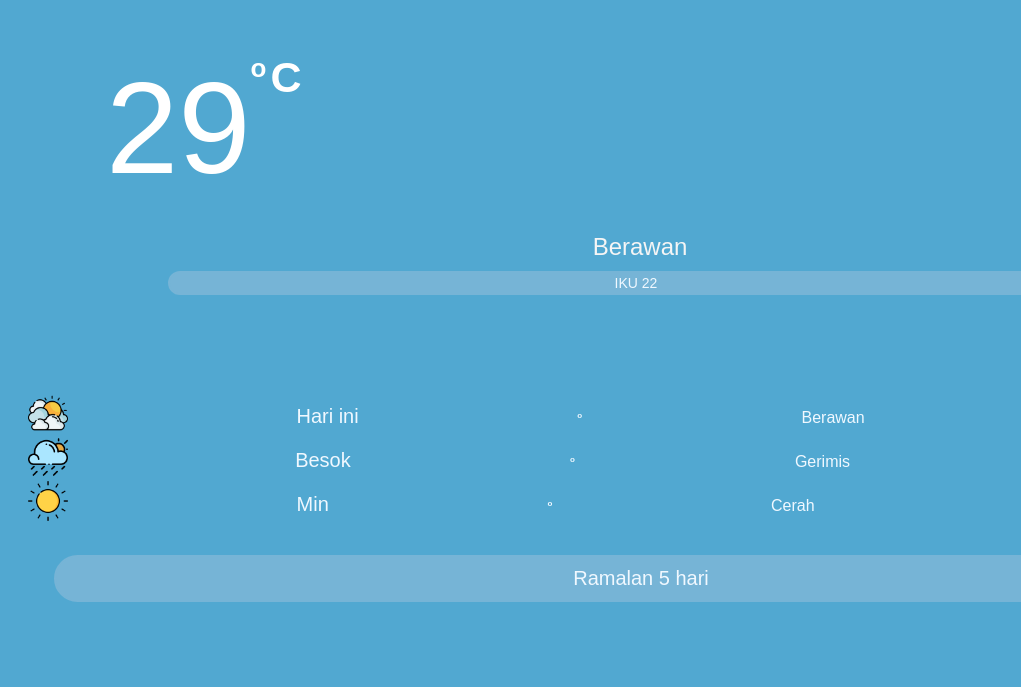
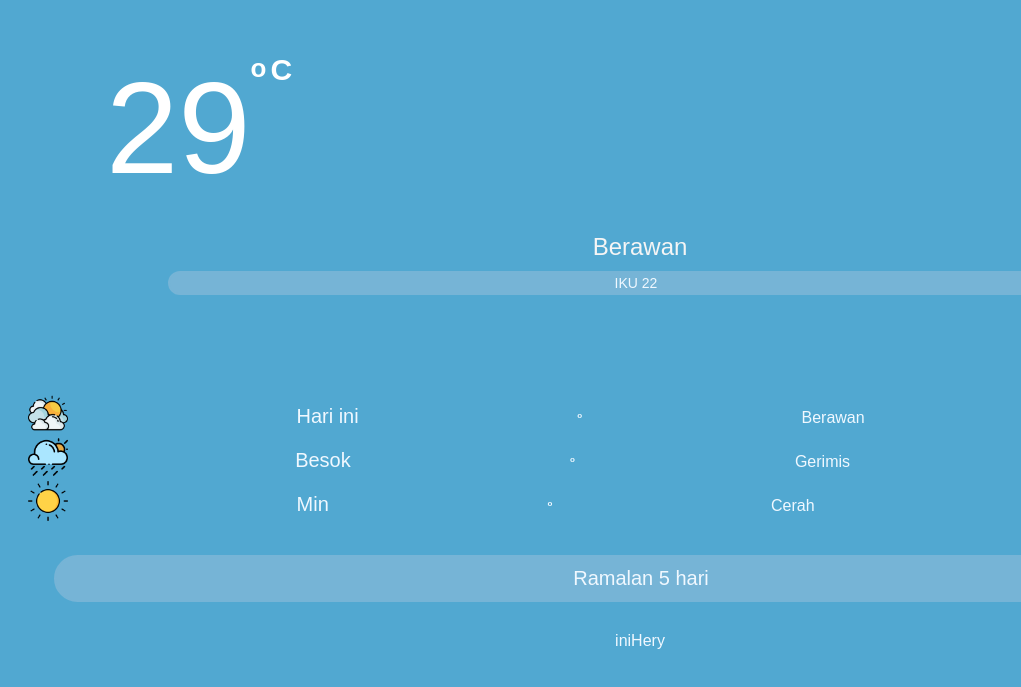
Before and after one commit to iniHery/Tampilan-Cuaca, a plain HTML site: page index.html in a window 1280 px wide. Shown: the part 629-1316 px from the top of the page, 0-1021 px from the left. Drawn offline with Linux system fonts and the light colour scheme.

Commit message:
tampilan-cuaca

```diff
--- a/index.html
+++ b/index.html
@@ -54,7 +54,7 @@
             <div style="font-size: 26px; font-weight: bold;">
               o
             </div>
-            <div style="font-size: 43px; font-weight: bold; padding-left: 4px;">
+            <div style="font-size: 30px; font-weight: bold; padding-left: 4px;">
               C
             </div>
           </div>
@@ -213,6 +213,12 @@
       </div>
     </div>
 
+    <div>
+      <div style="display: flex; justify-content: center; padding-top: 30px;">
+        iniHery
+      </div>
+    </div>
+
     <!-- End Footer -->
   </body>
 </html>
```
